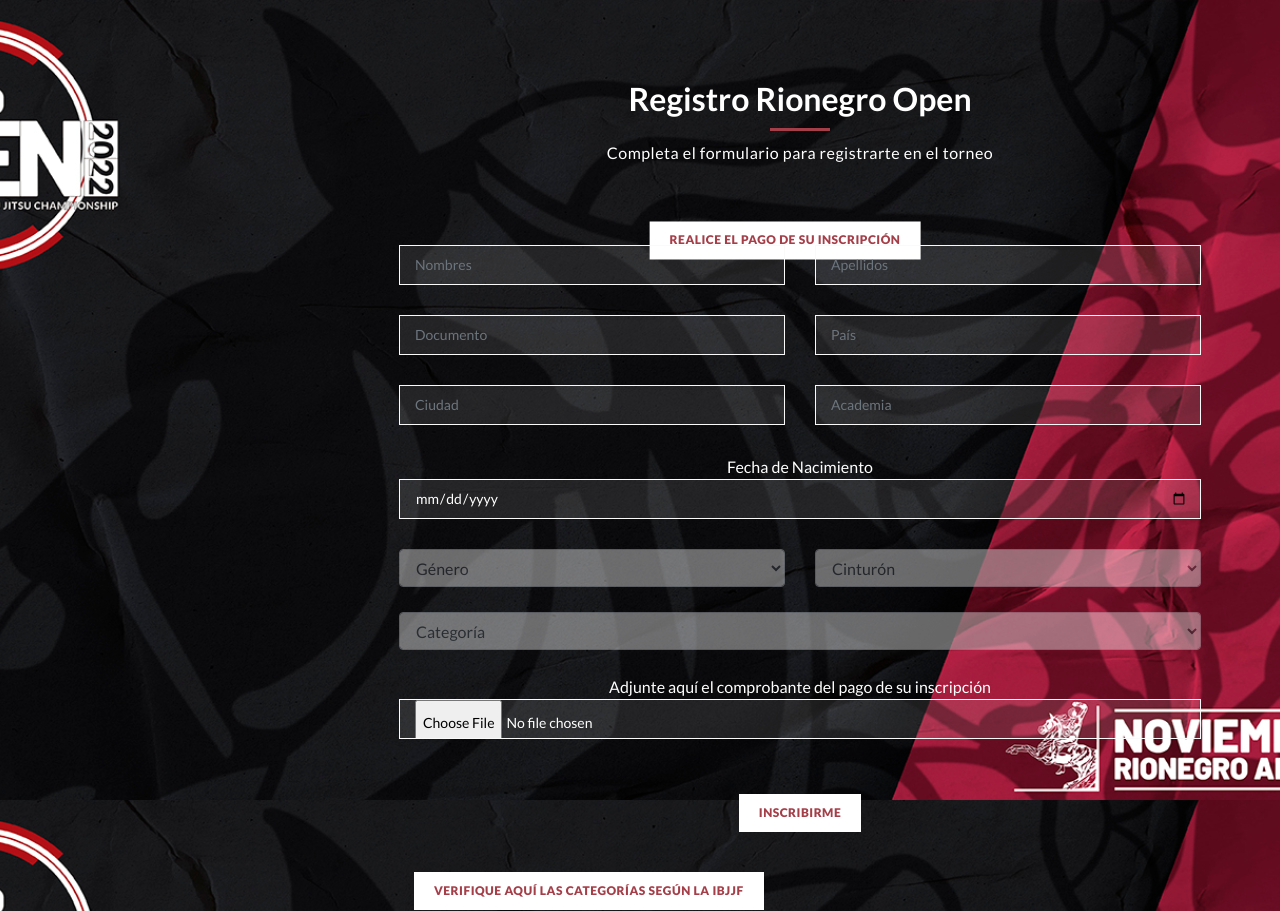
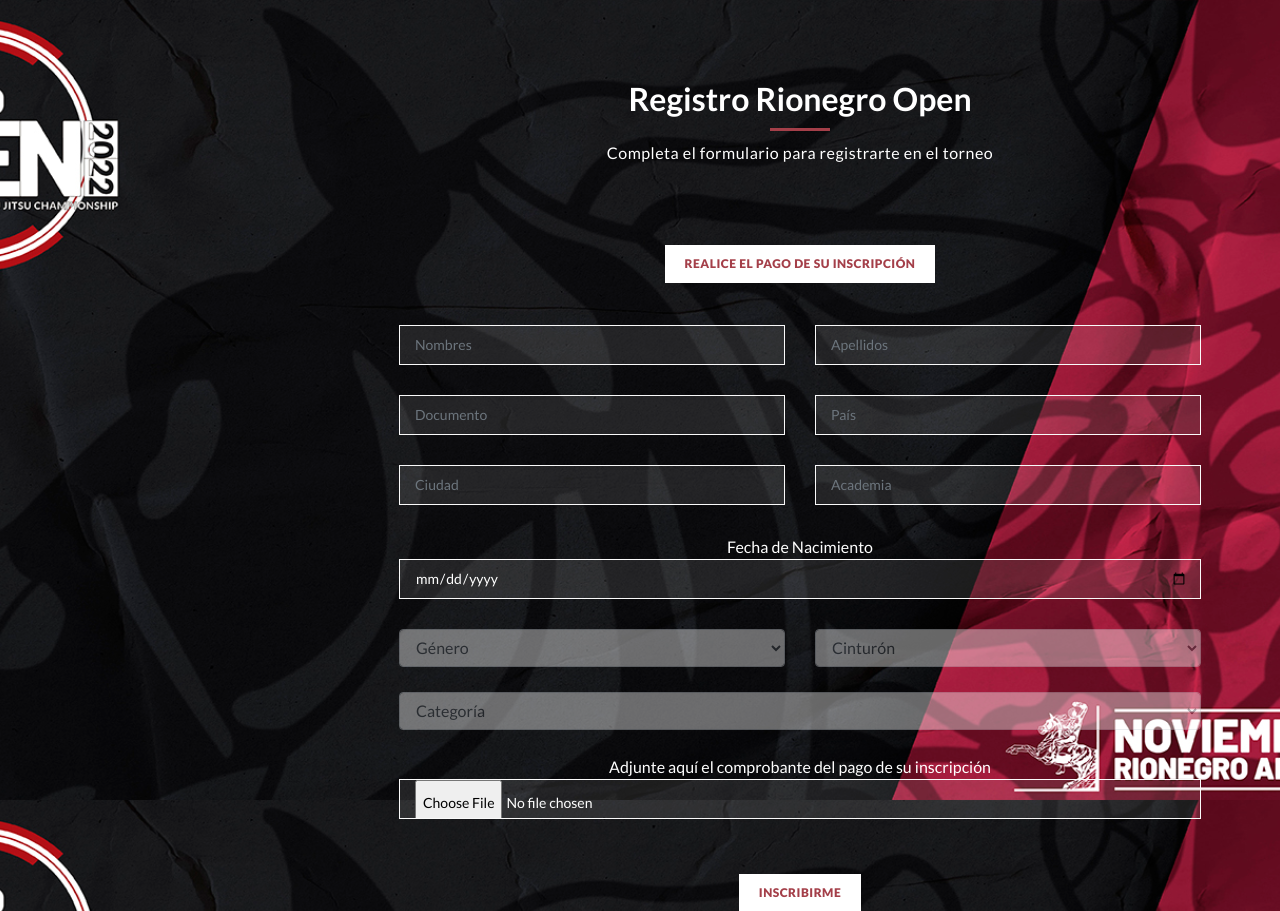
Before and after one commit to JudasII/RionegroOpen, a Django app: page /register/ in a window 1280 px wide. Shown: the top 911 px of the page. Run offline with Django 3.2, Linux system fonts and the light colour scheme; some libraries are stand-ins or nearby versions.

Commit message:
fixing button

```diff
--- a/tournaments/templates/participants/registrationForm.html
+++ b/tournaments/templates/participants/registrationForm.html
@@ -33,8 +33,8 @@
                     <span>Completa el formulario para registrarte en el torneo</span>
                 </div>
 
-                <div class="row" style="left:50%;margin-bottom: 5%; ; transform: translate(-50%,-50%);position: absolute;-ms-transform: translate(-50%,-50%);">
-                    <div class="col-md-12 " style="margin-bottom: 3%; ">
+                <div class="row">
+                    <div class="col-md-12 " style="margin-bottom: 5%;justify-content: center; display: flex; "">
                         <a class ="button"  href="/payment/" target="_blank">
                             <button>Realice el pago de su inscripción</button>
                         </a>
@@ -246,7 +246,7 @@
                             .text(value));
                     });
                     $("#cinturon").empty();
-                    $.each(femaleBelt, function(key, value) {
+                    $.each(female, function(key, value) {
                         $("#cinturon").append($("<option></option>")
                             .attr("value", key)
                             .text(value));
```
